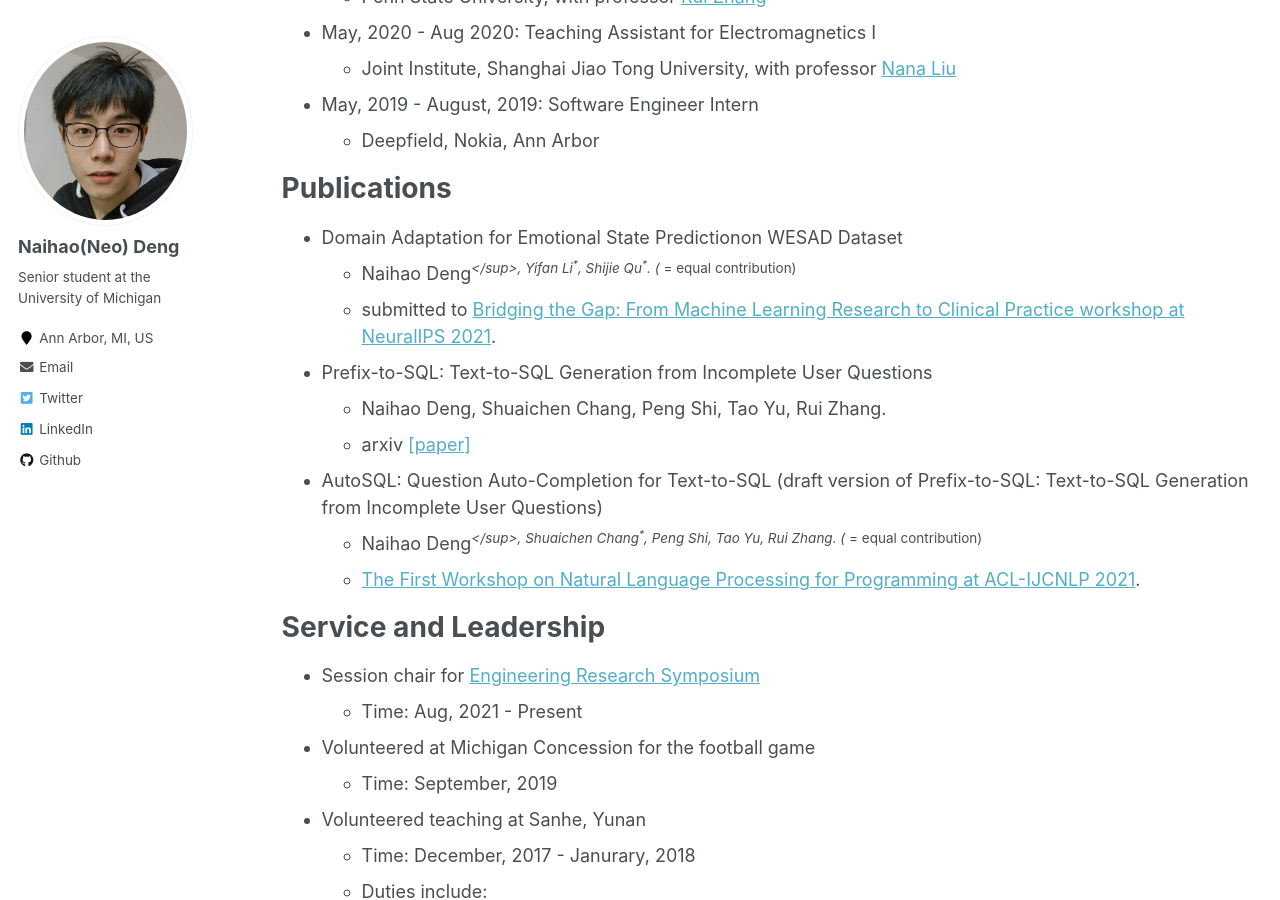
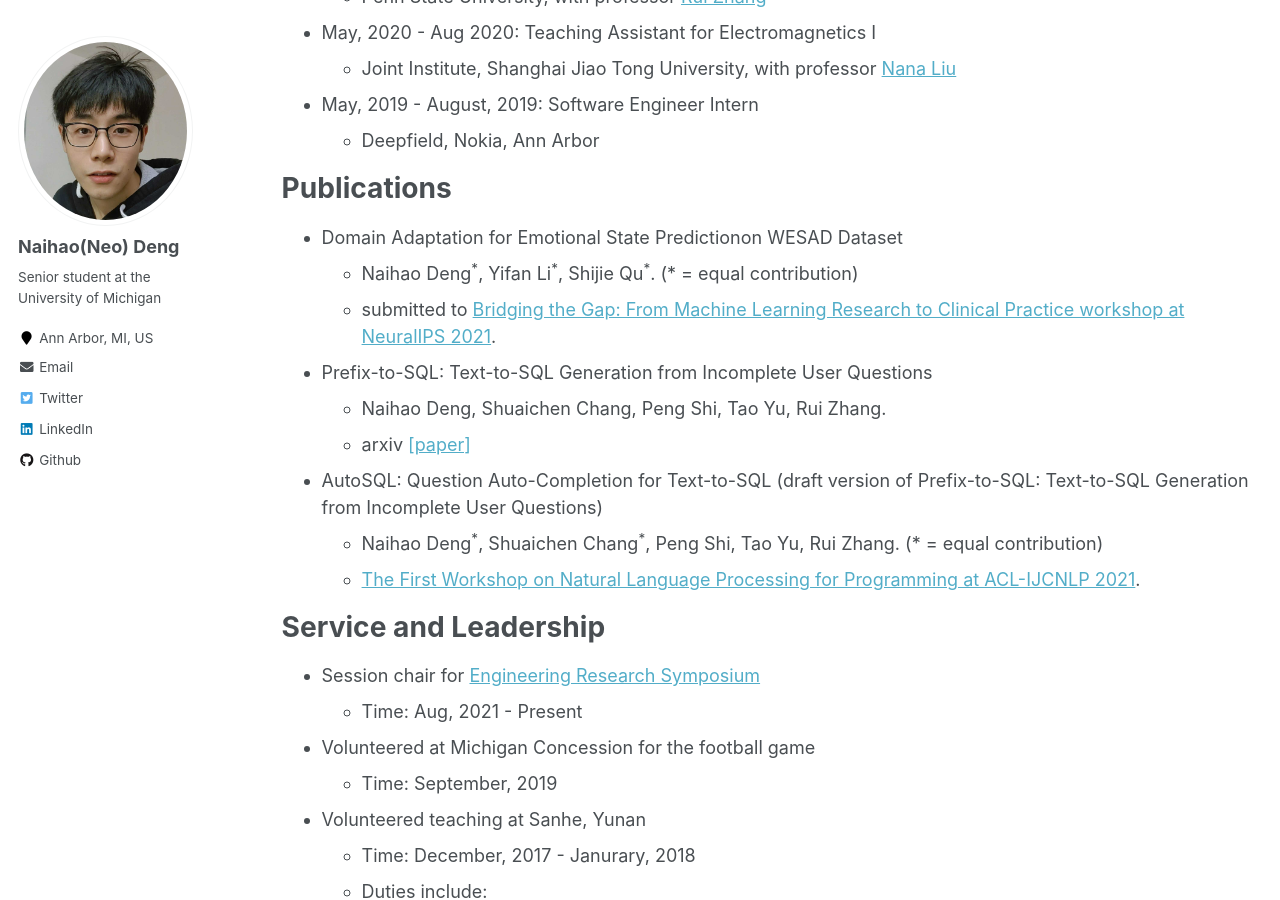
Before and after one commit to Shengyu-Feng/dnaihao.github.io, a Jekyll site: the page built from _pages/cv.md, in a window 1280 px wide and 900 px high, scrolled down 704 px. Built offline with Jekyll 4.4.1, drawn with Linux system fonts in a browser that asks for light colours.

Commit message:
Changed the bug

```diff
--- a/_pages/cv.md
+++ b/_pages/cv.md
@@ -50,7 +50,7 @@ Work Experience
 Publications
 ======
 * Domain Adaptation for Emotional State Predictionon WESAD Dataset
-  * Naihao Deng<sup>*</sup>, Yifan Li<sup>*</sup>, Shijie Qu<sup>*</sup>. (* = equal contribution)
+  * Naihao Deng<sup>\*</sup>, Yifan Li<sup>\*</sup>, Shijie Qu<sup>\*</sup>. (\* = equal contribution)
   * submitted to [Bridging the Gap: From Machine Learning Research to Clinical Practice workshop at NeuralIPS 2021](https://sites.google.com/g.harvard.edu/research2clinics/call-for-papers).
 
 * Prefix-to-SQL: Text-to-SQL Generation from Incomplete User Questions
@@ -58,7 +58,7 @@ Publications
   * arxiv [[paper]](https://arxiv.org/abs/2109.13066)
 
 * AutoSQL: Question Auto-Completion for Text-to-SQL (draft version of Prefix-to-SQL: Text-to-SQL Generation from Incomplete User Questions)
-  * Naihao Deng<sup>*</sup>, Shuaichen Chang<sup>*</sup>, Peng Shi, Tao Yu, Rui Zhang. (* = equal contribution)
+  * Naihao Deng<sup>\*</sup>, Shuaichen Chang<sup>\*</sup>, Peng Shi, Tao Yu, Rui Zhang. (\* = equal contribution)
   * [The First Workshop on Natural Language Processing for Programming at ACL-IJCNLP 2021](https://nlp4prog.github.io/2021/cfp/).
 
 
```
